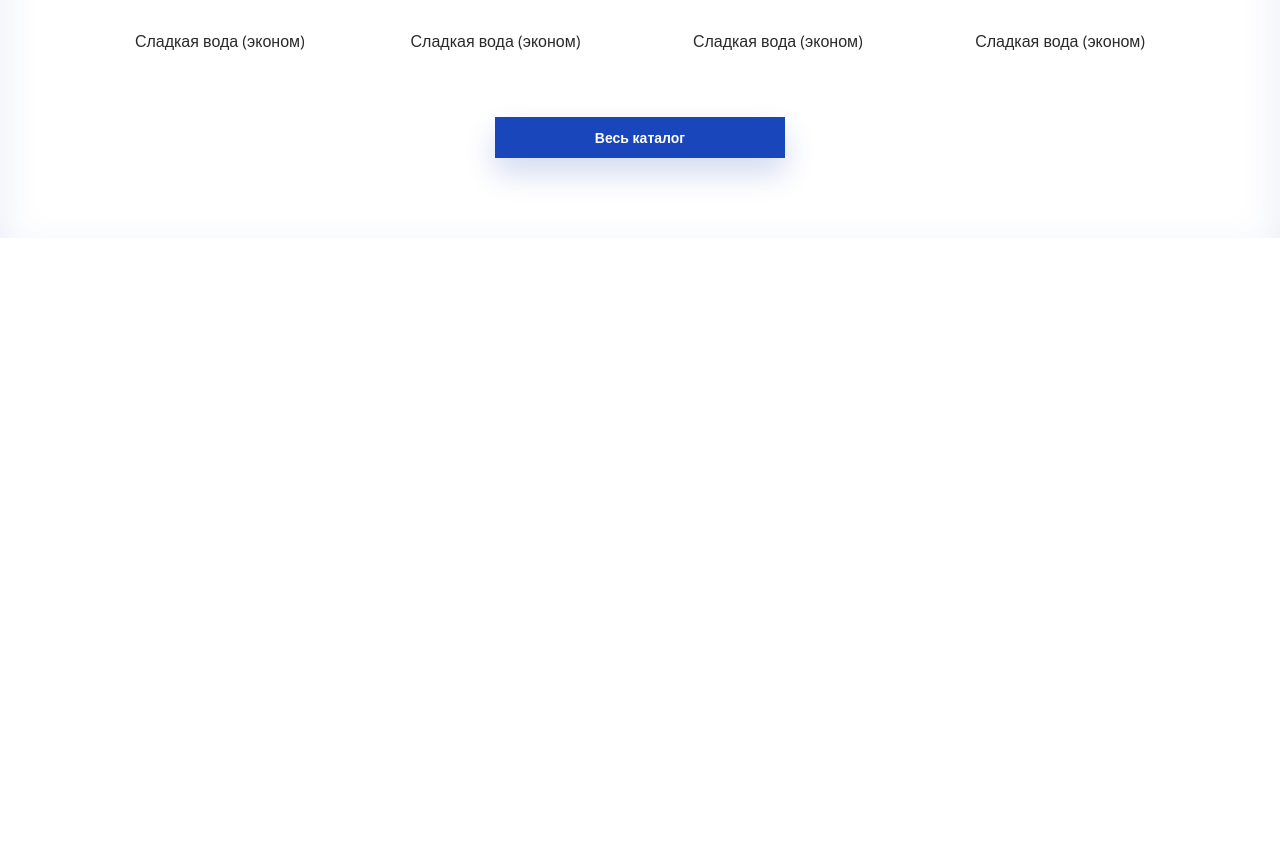
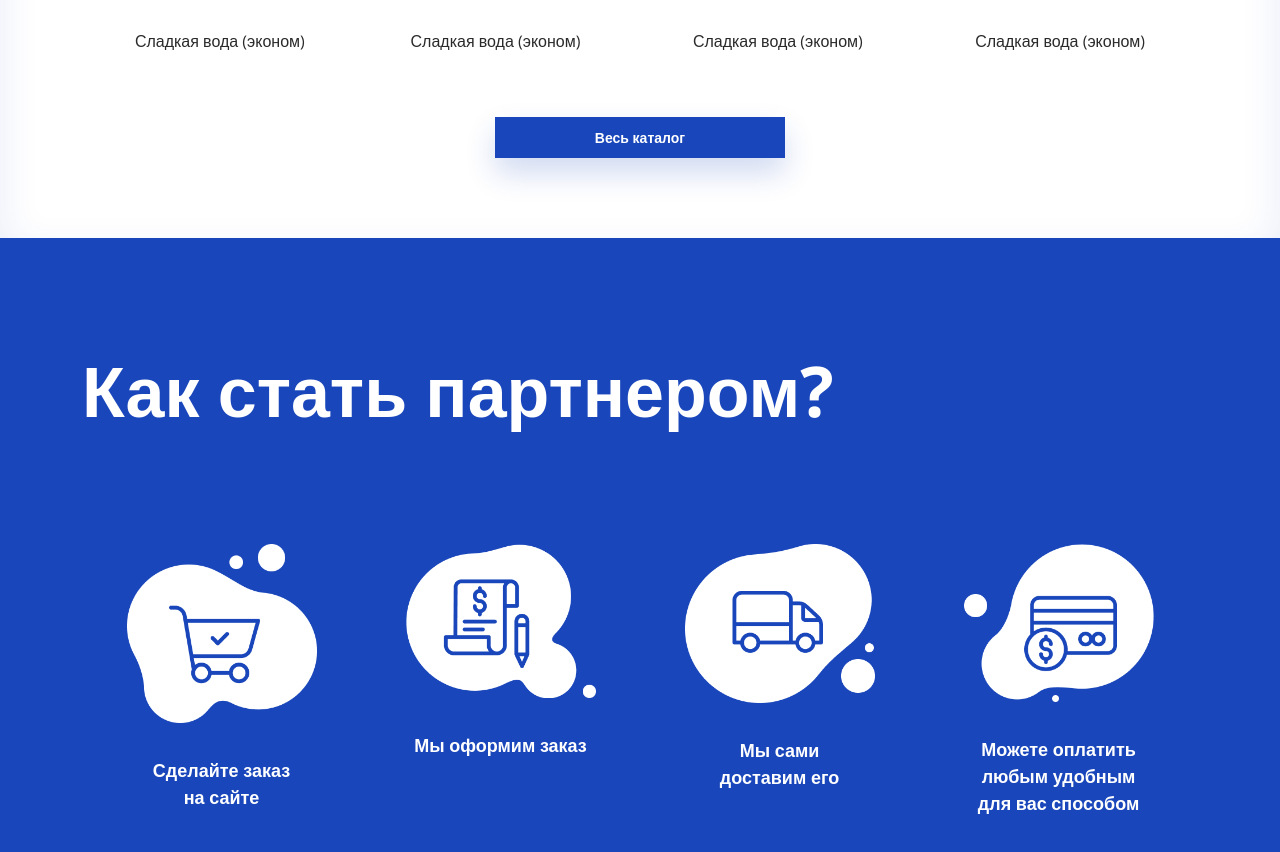
Before and after one commit to Brahner/elbrus, a website: page index.html in a window 1280 px wide. Shown: the part 2474-3326 px from the top of the page. Before the commit the page ends 2712 px from the top, so only its background shows below. Drawn offline with nearby package versions, Linux system fonts and the light colour scheme.

Commit message:
add partners

```diff
--- a/index.html
+++ b/index.html
@@ -204,7 +204,33 @@
 		</div>
 	</section>
 
-
+	<section class="partners">
+		<div class="container">
+			<div class="row">
+				<div class="col">
+					<h2 class="partners__title">Как стать партнером?</h2>
+					<div class="partners__wrap d-flex justify-content-around">
+						<div class="partners__item">
+							<img src="./img/icons/group-1.png" alt="" class="partners__img">
+							<p class="partners__subtitle">Сделайте заказ на сайте</p>
+						</div>
+						<div class="partners__item">
+							<img src="./img/icons/group-2.png" alt="" class="partners__img">
+							<p class="partners__subtitle">Мы оформим заказ</p>
+						</div>
+						<div class="partners__item">
+							<img src="./img/icons/group-3.png" alt="" class="partners__img">
+							<p class="partners__subtitle">Мы сами доставим его</p>
+						</div>
+						<div class="partners__item">
+							<img src="./img/icons/group-4.png" alt="" class="partners__img">
+							<p class="partners__subtitle">Можете оплатить любым удобным для вас способом</p>
+						</div>
+					</div>
+				</div>
+			</div>
+		</div>
+	</section>
 
 	<script src="./js/script.js"></script>
 </body>
--- a/sass/_general.sass
+++ b/sass/_general.sass
@@ -203,3 +203,22 @@
 		+btn
 		&:hover
 			color: $white-color
+.partners
+	padding: 110px 0 150px
+	background-color: $main-color
+	&__title
+		+title-big
+		color: $white-color
+	&__wrap
+		margin-top: 112px
+	&__item
+		width: 190px
+	&__img
+		width: 100%
+	&__subtitle
+		text-align: center
+		margin-top: 34px
+		font-weight: 600
+		font-size: 18px
+		line-height: 27px
+		color: $white-color
```
Also changed, not shown: css/style.min.css.
